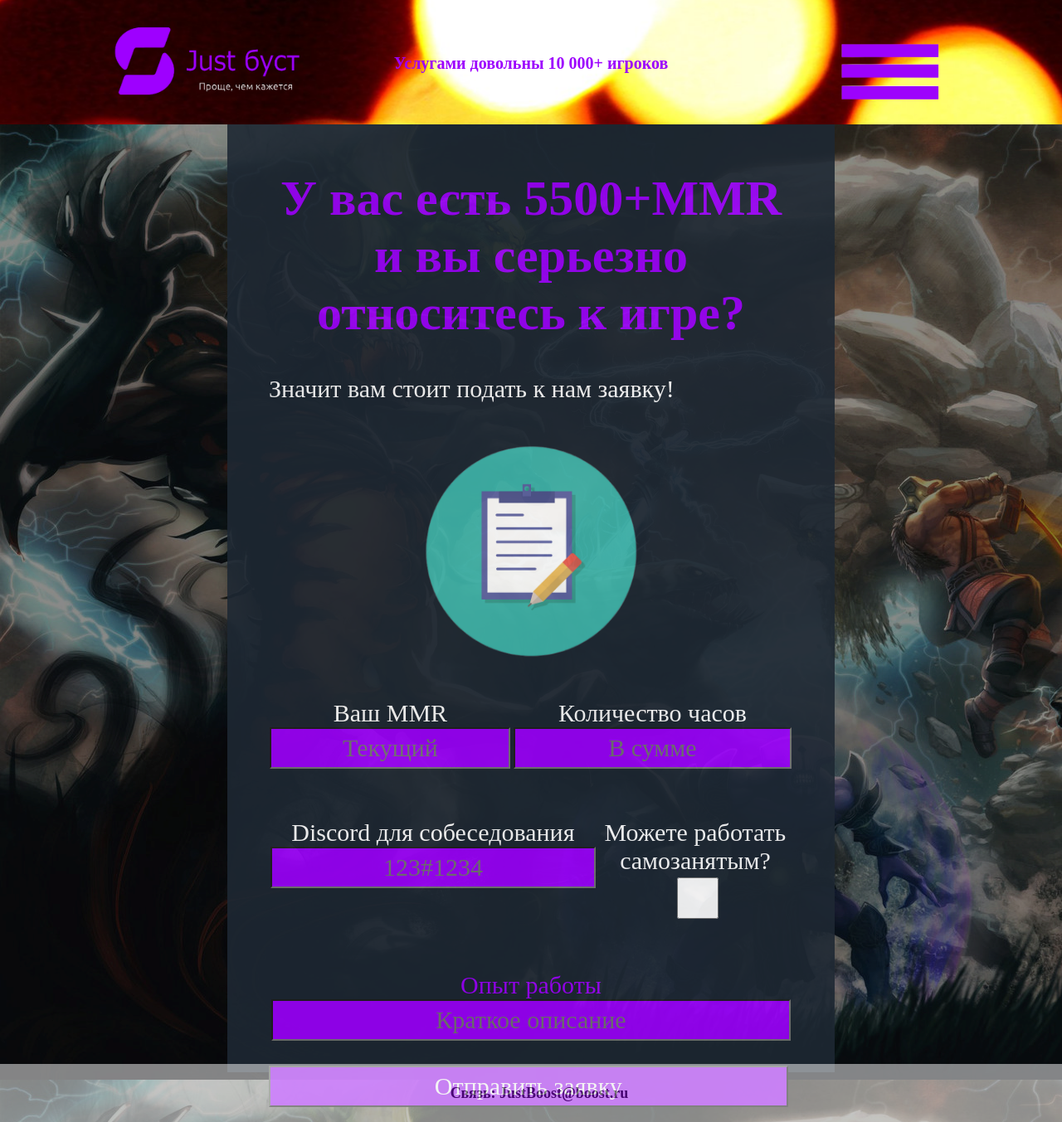
After one commit to LolAnthony/JustBoostProject, a Django app: template templates/account/application.html in a window 1280 px wide. The commit adds this page. Shown: the whole page at 83% size. Run offline with Django 4.2, Linux system fonts and the light colour scheme; the template is opened without the code that fills it, so the values that code supplies are empty; some web fonts are replaced.

Commit message:
Стас дурак

```diff
--- a/account/urls.py
+++ b/account/urls.py
@@ -7,4 +7,6 @@ urlpatterns = [
     path('register/', Register.as_view(), name='register'),
     path('home/', views.lk, name='lk'),
     path('logout/', views.mylogout, name='logout'),
+    path('boost/', views.boost, name='boost'),
+    path('makeapplicate', views.applicate, name='makeapplicate'),
 ]
--- /dev/null
+++ b/templates/account/application.html
@@ -0,0 +1,27 @@
+{% extends 'main/layout.html' %}
+{% load static %}
+
+{% block content %}
+    <body>
+    <div class="in">
+    </div>
+    <div class="info" style="padding-bottom: 300px">
+        <h1>У вас есть 5500+MMR и вы серьезно относитесь к игре?</h1>
+        <p class="text">Значит вам стоит подать к нам заявку!</p>
+        <img src="{% static 'main/images/z.png' %}" style="max-width: 47%" class="bos">
+        <form method="post">
+            <fieldset>
+                <p class="bl1">Ваш MMR <input placeholder="Текущий" id="inp1" name="mmr" type="text" class="inp"></p>
+                <p class="bl2">Количество часов<input placeholder="В сумме" id="inp2" name="hours" type="text" class="inp"></p>
+            </fieldset>
+            <fieldset>
+                <p class="bl1">Discord для собеседования<input placeholder="123#1234" name="discord" type="text" class="inp"></p>
+                <p class="bl2">Можете работать самозанятым?<input type="checkbox" name="self_employed"></p>
+            </fieldset>
+            <p class="bl1">Опыт работы<input placeholder="Краткое описание" name="exp" type="text" class="inp"></p>
+            <input class="sub" type="submit" value="Отправить заявку">
+        </form>
+    </div>
+    </body>
+{% endblock %}
+</html>
--- a/templates/account/home.html
+++ b/templates/account/home.html
@@ -3,6 +3,7 @@
     <body>
     <div class="info">
     {% if user.is_authenticated %}
+        <a href="{% url 'makeapplicate' %}">Стать бустером</a><hr><br>
         <a href="{% url 'logout' %}">Logout</a>
     {% else %}
         <a href="{% url 'login' %}"%}>Login</a>
--- a/templates/account/lk.html
+++ b/templates/account/lk.html
@@ -3,9 +3,10 @@
     <body>
     <div class="info">
     {% if user.is_authenticated %}
-        <a href="{% url 'logout %}'%}">Logout</a>
+        <a href="{% url 'makeapplicate' %}">Стать бустером</a>
+        <a href="{% url 'logout %}'%}">Выход</a>
     {% else %}
-        <a href="{% url 'login' %}"%}>Login</a>
+        <a href="{% url 'login' %}"%}>Логин</a>
     {% endif %}
     </div>
     </body>
```
